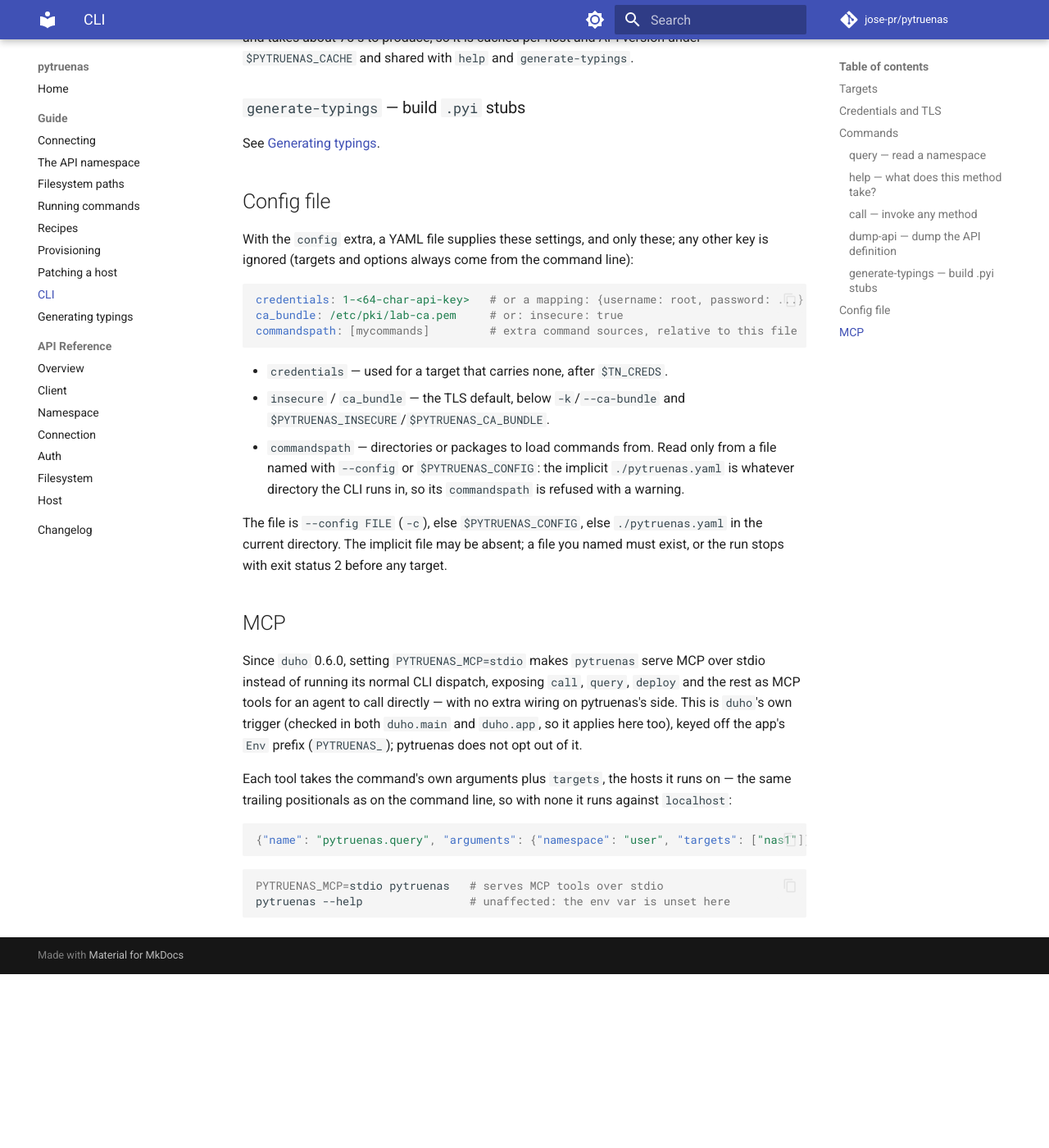
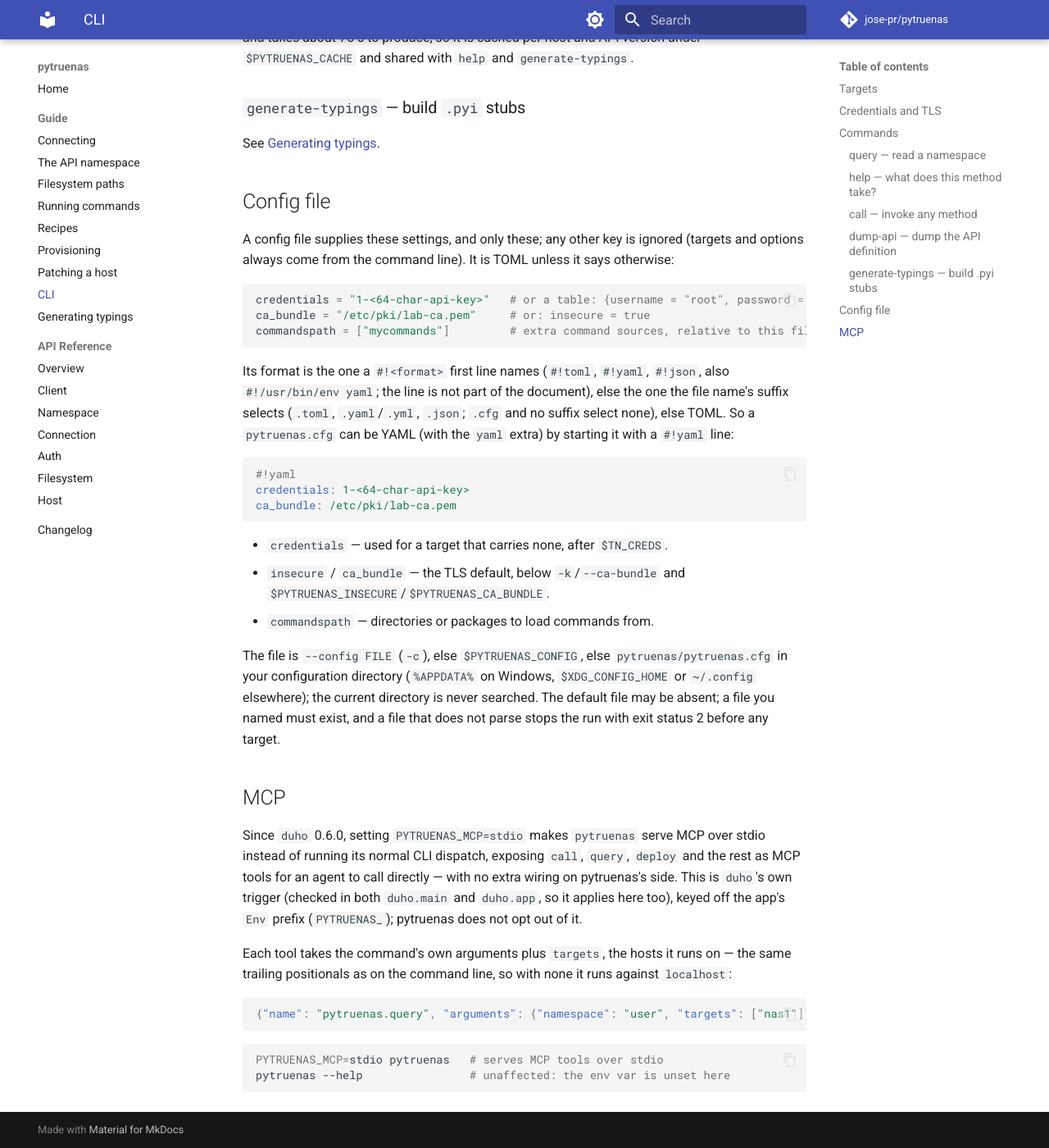
Before and after one commit to jose-pr/pytruenas, an MkDocs documentation site: the page built from docs/guide/cli.md, in a window 1280 px wide and 1400 px high, scrolled down 3073 px. Shown: the whole window at 82% size. Built offline with MkDocs 1.6.1 and Material for MkDocs 9.7.7, drawn with Linux system fonts in a browser that asks for light colours; comment, search, counter and statistics services are not loaded; before the commit the page ends 4261 px from its top, so only the background shows below that.

Commit message:
docs: the config file's format, location and yaml extra
The header, the CLI guide, the README and the changelog describe the anycfg-read file: TOML unless a #! line or the suffix says otherwise, found through --config, $PYTRUENAS_CONFIG or the user's configuration directory, and never the working directory.

````diff
--- a/docs/guide/cli.md
+++ b/docs/guide/cli.md
@@ -161,27 +161,38 @@
 
 ## Config file
 
-With the `config` extra, a YAML file supplies these settings, and only these;
-any other key is ignored (targets and options always come from the command
-line):
+A config file supplies these settings, and only these; any other key is
+ignored (targets and options always come from the command line). It is TOML
+unless it says otherwise:
+
+```toml
+credentials = "1-<64-char-api-key>"   # or a table: {username = "root", password = "..."}
+ca_bundle = "/etc/pki/lab-ca.pem"     # or: insecure = true
+commandspath = ["mycommands"]         # extra command sources, relative to this file
+```
+
+Its format is the one a `#!<format>` first line names (`#!toml`, `#!yaml`,
+`#!json`, also `#!/usr/bin/env yaml`; the line is not part of the
+document), else the one the file name's suffix selects (`.toml`,
+`.yaml`/`.yml`, `.json`; `.cfg` and no suffix select none), else TOML. So a `pytruenas.cfg` can be YAML (with the `yaml`
+extra) by starting it with a `#!yaml` line:
 
 ```yaml
-credentials: 1-<64-char-api-key>   # or a mapping: {username: root, password: ...}
-ca_bundle: /etc/pki/lab-ca.pem     # or: insecure: true
-commandspath: [mycommands]         # extra command sources, relative to this file
+#!yaml
+credentials: 1-<64-char-api-key>
+ca_bundle: /etc/pki/lab-ca.pem
 ```
 
 - `credentials` — used for a target that carries none, after `$TN_CREDS`.
 - `insecure` / `ca_bundle` — the TLS default, below `-k`/`--ca-bundle` and
   `$PYTRUENAS_INSECURE`/`$PYTRUENAS_CA_BUNDLE`.
-- `commandspath` — directories or packages to load commands from. Read only
-  from a file named with `--config` or `$PYTRUENAS_CONFIG`: the implicit
-  `./pytruenas.yaml` is whatever directory the CLI runs in, so its
-  `commandspath` is refused with a warning.
+- `commandspath` — directories or packages to load commands from.
 
 The file is `--config FILE` (`-c`), else `$PYTRUENAS_CONFIG`, else
-`./pytruenas.yaml` in the current directory. The implicit file may be absent; a
-file you named must exist, or the run stops with exit status 2 before any
+`pytruenas/pytruenas.cfg` in your configuration directory (`%APPDATA%` on
+Windows, `$XDG_CONFIG_HOME` or `~/.config` elsewhere); the current directory
+is never searched. The default file may be absent; a file you named must exist,
+and a file that does not parse stops the run with exit status 2 before any
 target.
 
 ## MCP
````
Also changed, not shown: CHANGELOG.md (+13 -0 lines), README.md (+1 -1 lines), docs/index.md (+1 -1 lines), src/pytruenas/AGENTS.md (+28 -18 lines), 1 other file.
